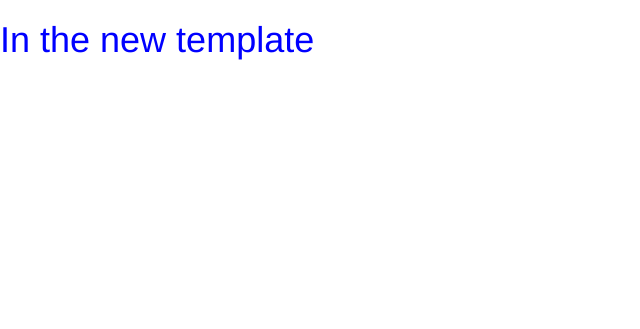
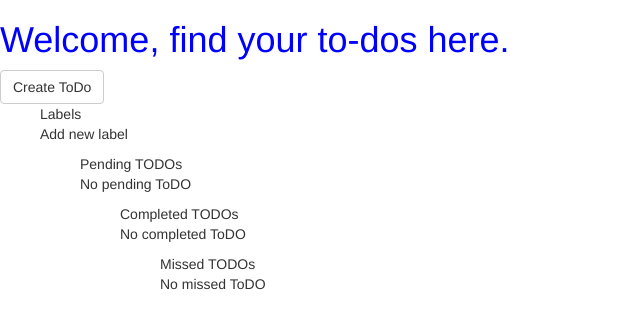
Before and after one commit to godfredakpan/todo-app, a Django app: page /todo/ in a window 1280 px wide. Shown: the top 329 px of the page, without its empty margins (0-640 px from the left). Run offline with Django 3.2, Linux system fonts and the light colour scheme; data that the repository does not hold is empty; some libraries are stand-ins or nearby versions.

Commit message:
Filter todos and display on template

```diff
--- a/todoapp/templates/todoapp/home.html
+++ b/todoapp/templates/todoapp/home.html
@@ -1,5 +1,30 @@
 {% extends 'index.html' %}
 
 {% block content %}
-    <h1>In the new template</h1>
+    <h1>Welcome, find your to-dos here.</h1>
+    <input class="btn btn-default" type="submit" name="create_todo" value="Create ToDo">
+    <ul> Labels {% for label in labels %}</ul>
+        <li>{{ label }}</li>
+    {% empty %}
+        <p>Add new label</p>
+    {% endfor %}
+
+    <ul> Pending TODOs {% for todo in pending_todos %}</ul>
+        <li>{{ todo }}</li>
+    {% empty %}
+        <p>No pending ToDO</p>
+    {% endfor %}
+
+    <ul> Completed TODOs {% for todo in completed_todos %}</ul>
+        <li>{{ todo }}</li>
+    {% empty %}
+        <p>No completed ToDO</p>
+    {% endfor %}
+
+    <ul> Missed TODOs {% for todo in missed_todos %}</ul>
+        <li>{{ todo }}</li>
+    {% empty %}
+        <p>No missed ToDO</p>
+    {% endfor %}
+
 {% endblock %}
--- a/todoapp/urls.py
+++ b/todoapp/urls.py
@@ -1,8 +1,8 @@
 from django.conf.urls import url
-from . import views
+from .views import HomeView
 
 
 app_name = 'todoapp'
 urlpatterns = [
-    url(r'^$', views.index, name='index'),
+    url(r'^$', HomeView.as_view(), name='home'),
 ]
--- a/todoapp/views.py
+++ b/todoapp/views.py
@@ -1,5 +1,21 @@
 from django.shortcuts import render
+from django.views import View
+
+from .models import Label, ToDoList
 
 
-def index(request):
-    return render(request, 'todoapp/home.html', {})
+class HomeView(View):
+
+    def get(self, request):
+        labels = Label.objects.all()
+        pending_todos = ToDoList.objects.filter(status='P')
+        missed_todos = ToDoList.objects.filter(status='M')
+        completed_todos = ToDoList.objects.filter(status='C')
+
+        context = {
+            'labels': labels,
+            'pending_todos': pending_todos,
+            'missed_todos': missed_todos,
+            'completed_todos': completed_todos
+        }
+        return render(request, 'todoapp/home.html', context)
```
